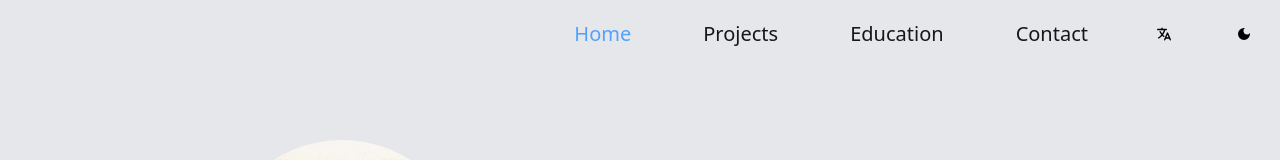
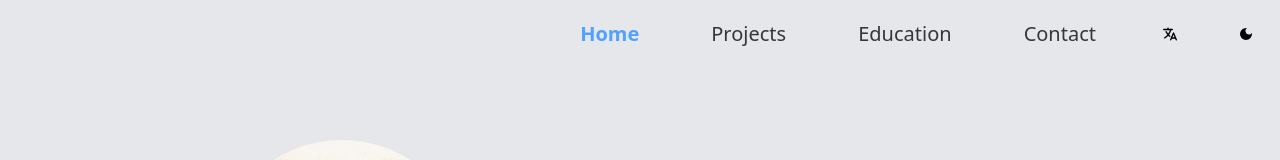
Before and after one commit to Diangondi03/my-portfolio, a React (Vite) app: page / in a window 1280 px wide. Shown: the top 160 px of the page. Built offline with nearby package versions, Linux system fonts and the light colour scheme.

Commit message:
refactor: update navigation layout and button styles for improved accessibility and visual consistency

```diff
--- a/src/layout/Layout.tsx
+++ b/src/layout/Layout.tsx
@@ -52,38 +52,35 @@ const Layout = () => {
   return (
     <>
         <nav className='p-4 mb-10'>
-            <ul className='flex sm:text-xl justify-center items-center sm:justify-end sm:gap-10 gap-0'>
-                {links.map((link,index) => (
+
+          <ul className='flex justify-center items-center gap-4 flex-wrap sm:justify-end sm:gap-6 md:gap-10'>
+            {links.map((link, index) => (
           <li key={link.name}>
             <Link to={link.path} onClick={() => handleLinkClick(index)}>
-                          <Button variant="link" className={`text-lg sm:text-xl hover:cursor-pointer ${sectionIndex === index ? "text-blue-400" : ""}`}>
 
+              <Button
+            variant="link"
+            className={`text-lg sm:text-xl hover:cursor-pointer transition-colors duration-200 ${sectionIndex === index ? "text-blue-400 font-semibold" : "text-foreground/80"}`}
+              >
             {link.name}
               </Button>
             </Link>
           </li>
             ))}
             <li>
-                    <Button variant='ghost' className=' hover:cursor-pointer'>
-                        <IoLanguage/>
-
+          <Button variant='ghost' size="icon" className='hover:cursor-pointer text-xl'>
+            <IoLanguage />
           </Button>
-
             </li>
             <li>
-                    <Button variant='ghost' className=' hover:cursor-pointer' onClick={toggleDarkMode}>
-                        {darkMode==="enabled" ?
-
-                          <MdLightMode/> :
-                          <MdDarkMode/>
+          <Button variant='ghost' size="icon" className='hover:cursor-pointer text-xl' onClick={toggleDarkMode}>
+            {darkMode === "enabled" ?
+              <MdLightMode /> :
+              <MdDarkMode />
             }
-
-
           </Button>
             </li>
-
           </ul>
-
         </nav>
         <div className='min-h-screen mx-5 md:mx-10'>
 
```
Lines whose indentation alone changed are shown as unchanged.
